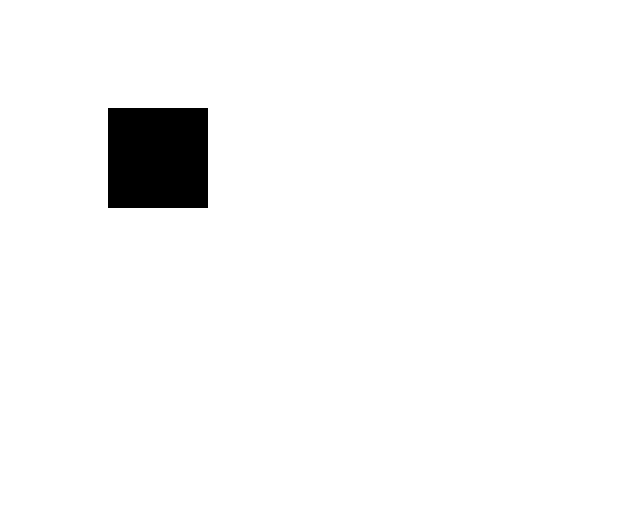
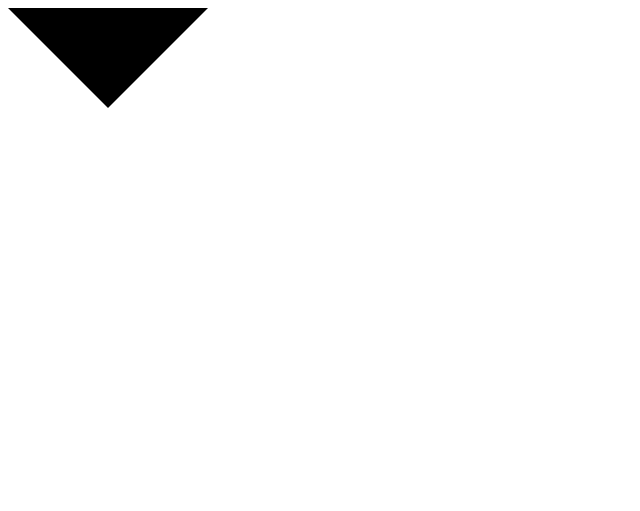
Before and after one commit to wanderanimrod/d3-js-for-mapping, a plain HTML site: page d3_maps/svg.html in a window 1280 px wide. Shown: the whole page, without its empty margins (0-640 px from the left). Drawn offline with Linux system fonts and the light colour scheme.

Commit message:
Polygon. Triangle. Drawn with polygon element

```diff
--- a/d3_maps/svg.html
+++ b/d3_maps/svg.html
@@ -3,7 +3,7 @@
     <body>
         <div id="shape">
             <svg width="1000" height="500">
-                <rect height="100" width="100" x="100" y="100"></rect>
+                <polygon points="0,0 100,100 200,0"></polygon>
             </svg>
         </div>
     </body>
```
